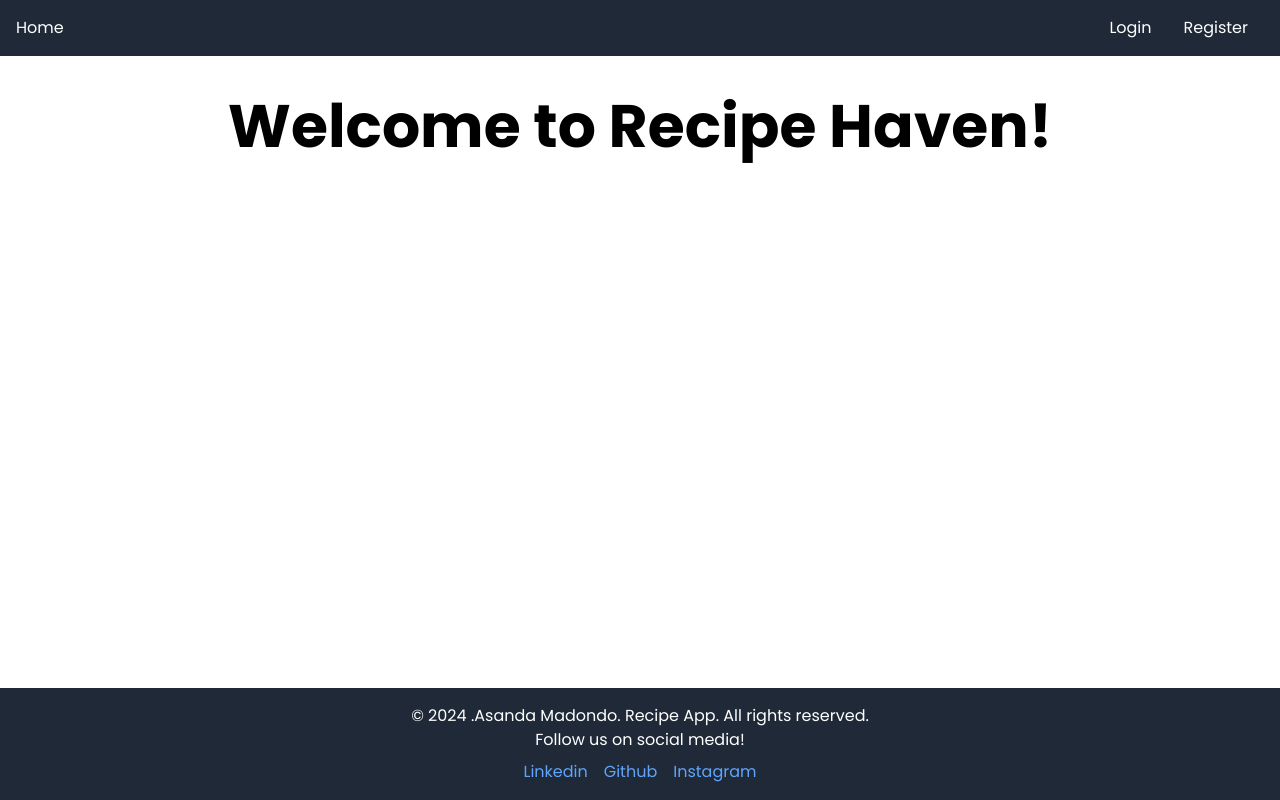
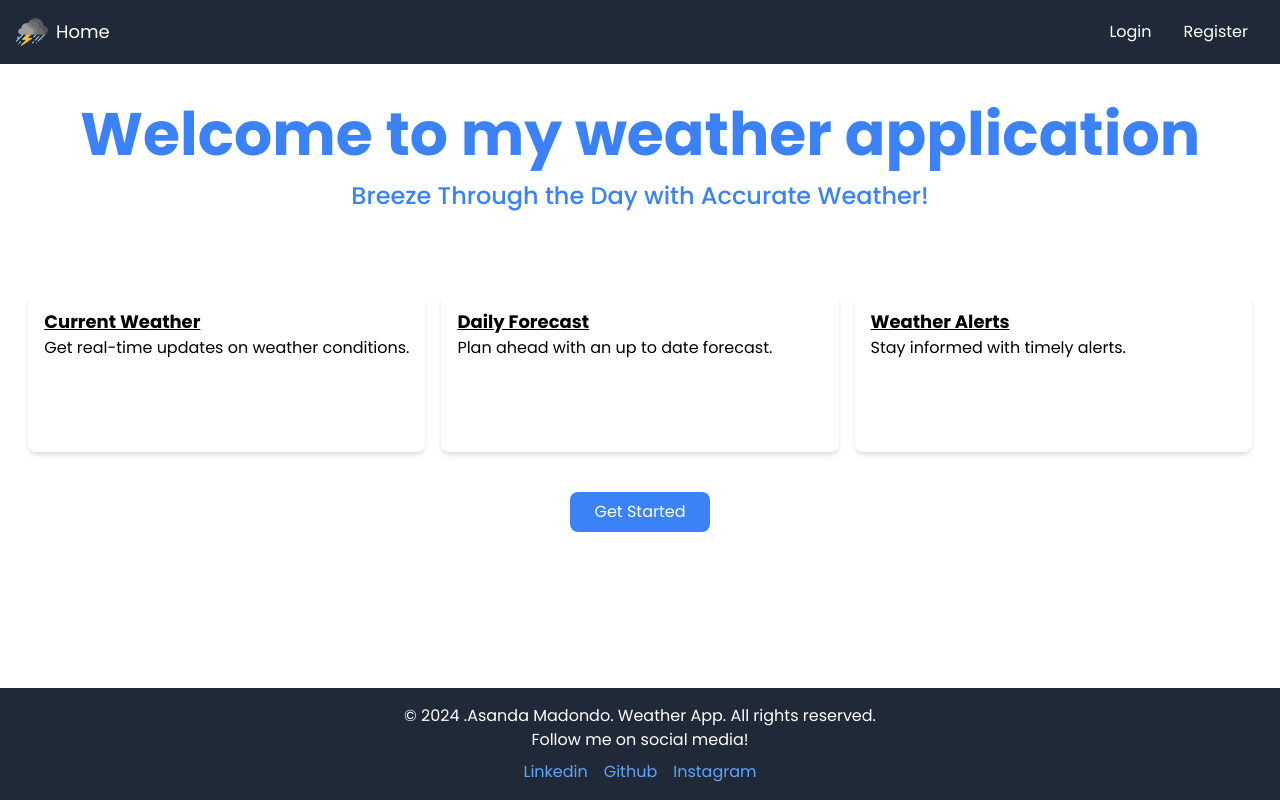
Before and after one commit to Asanda001019/Weather-App, a React (Vite) app: page / in a window 1280 px wide. Built offline with nearby package versions, Linux system fonts and the light colour scheme.

Commit message:
Login-Form

```diff
--- a/db.json
+++ b/db.json
@@ -7,6 +7,11 @@
       "id": "20bf",
       "email": "Portiaa949@gmail.com",
       "password": "Asanda@123"
+    },
+    {
+      "id": "5972",
+      "email": "Portiaa949@gmail.com",
+      "password": "Asanda@123"
     }
   ]
 }
--- a/index.html
+++ b/index.html
@@ -3,6 +3,7 @@
   <head>
     <meta charset="UTF-8" />
     <meta name="viewport" content="width=device-width, initial-scale=1.0" />
+    <link rel="icon" type="image/svg+xml" href="/src/assets/storm.png" />
     <title>Weather-App</title>
   </head>
   <body>
--- a/src/components/Footer.jsx
+++ b/src/components/Footer.jsx
@@ -4,8 +4,8 @@ import React from 'react';
 const Footer = () => {
   return (
     <footer className="bg-gray-800 text-white text-center p-4 mt-10">
-      <p>&copy; {new Date().getFullYear()} .Asanda Madondo. Recipe App. All rights reserved.</p>
-      <p>Follow us on social media!</p>
+      <p>&copy; {new Date().getFullYear()} .Asanda Madondo. Weather App. All rights reserved.</p>
+      <p>Follow me on social media!</p>
       <div className="flex justify-center space-x-4 mt-2">
         <a href="https://www.linkedin.com/in/asanda-madondo-5830b4252/" className="text-blue-400 hover:underline">Linkedin</a>
         <a href="https://github.com/Asanda001019" className="text-blue-400 hover:underline">Github</a>
--- a/src/components/Home.jsx
+++ b/src/components/Home.jsx
@@ -1,15 +1,34 @@
-// src/Home.js
 import React from 'react';
 
 const Home = () => {
   return (
     <div className="flex flex-col items-center justify-center h-full bg-green bg-opacity-50">
-      <h1 className="text-black text-4xl md:text-6xl font-bold mt-10">Welcome to Recipe Haven!</h1>
-      {/* <img
-        src="/src/assets/lemon.jpg" // Replace with your image path
-        alt="Delicious recipes"
-        className="mt-4 w-3/4 md:w-1/2 rounded" // Adjust classes as needed
-      /> */}
+    <h1 className="text-blue-500 text-4xl md:text-6xl font-bold mt-10 ">Welcome to my weather application</h1>
+    <p className="text-blue-500 text-xl md:text-2xl font-medium mt-4">Breeze Through the Day with Accurate Weather!</p>
+
+      <div className="grid grid-cols-1 md:grid-cols-3 gap-4 mt-20">
+        <div className="bg-white p-4 rounded-lg shadow-md h-40">
+          <h2 className="text-lg font-bold underline">Current Weather</h2>
+          <p>Get real-time updates on weather conditions.</p>
+        </div>
+        <div className="bg-white p-4 rounded-lg shadow-md h-40">
+          <h2 className="text-lg font-bold underline">Daily Forecast</h2>
+          <p>Plan ahead with an up to date forecast.</p>
+        </div>
+        <div className="bg-white p-4 rounded-lg shadow-md h-40">
+          <h2 className="text-lg font-bold underline">Weather Alerts</h2>
+          <p>Stay informed with timely alerts.</p>
+        </div>
+      </div>
+
+      <a href="/Login" className="mt-10 bg-blue-500 text-white px-6 py-2 rounded-lg hover:bg-blue-600 transition">Get Started</a>
+
+      {/* <div className="mt-10 p-4">
+        <h2 className="text-2xl font-bold underline">What Our Users Say</h2>
+        <blockquote className="italic text-gray-700">
+          "This app has completely changed how I plan my day!"
+        </blockquote>
+      </div> */}
     </div>
   );
 };
--- a/src/components/Navbar.jsx
+++ b/src/components/Navbar.jsx
@@ -1,12 +1,15 @@
-// src/Navbar.js
 import React from 'react';
 import { Link } from 'react-router-dom';
+import storm_logo from '../assets/storm.png'; // Adjust the path if needed
 
 const Navbar = () => {
   return (
     <nav className="bg-gray-800 p-4">
-      <div className="container mx-auto flex justify-between">
-        <Link to="/" className="text-white">Home</Link>
+      <div className="container mx-auto flex justify-between items-center">
+        <div className="flex items-center">
+          <img src={storm_logo} alt="Logo" className="h-8 w-8 mr-2" /> {/* Adjust size as needed */}
+          <Link to="/" className="text-white text-lg">Home</Link>
+        </div>
         <div>
           <Link to="/login" className="text-white px-4">Login</Link>
           <Link to="/register" className="text-white px-4">Register</Link>
--- a/src/components/Weather.jsx
+++ b/src/components/Weather.jsx
@@ -89,28 +89,28 @@ const Weather = () => {
   }
 
   return (
-    <div className="max-w-lg mx-auto flex flex-col items-center justify-center p-10 bg-gradient-to-r from-green-400 to-cyan-400 rounded-lg mb-12 mt-8">
-      <h3 className="text-white text-lg mb-8 underline">Navigate Your Day with the Right Weather</h3>
+    <div className="max-w-lg mx-auto flex flex-col items-center justify-center p-10 bg-blue-100 rounded-lg mb-12 mt-10">
+      <h3 className="text-blue-500 text-lg mb-8 underline">Navigate Your Day with the Right Weather</h3>
       <div className="flex items-center gap-3 mb-6">
         <input
           ref={inputRef}
           type="text"
           placeholder="Search"
-          className="h-12 px-4 rounded-full border-none outline-none bg-cyan-400 text-black text-lg"
+          className="h-12 px-4 rounded-full border-none outline-none bg-blue-200 text-black text-lg"
         />
         <img
           src={search_icon}
           alt="Search"
-          className="w-12 p-3 rounded-full bg-cyan-400 cursor-pointer"
+          className="w-12 p-3 rounded-full bg-blue-200 cursor-pointer"
           onClick={() => search(inputRef.current.value)}
         />
       </div>
 
       <img src={weatherData.icon} alt="Weather Icon" className="w-36 my-8" />
-      <p className="text-white text-7xl">{weatherData.temperature}°C</p>
-      <p className="text-white text-3xl">{weatherData.location}</p>
+      <p className="text-blue-500 text-7xl">{weatherData.temperature}°C</p>
+      <p className="text-blue-500 text-3xl">{weatherData.location}</p>
 
-      <div className="flex justify-between w-full mt-10 text-white">
+      <div className="flex justify-between w-full mt-10 text-blue-500">
         <div className="flex items-start gap-2">
           <img src={humidity_icon} alt="Humidity" className="w-6 mt-2" />
           <div>
```
